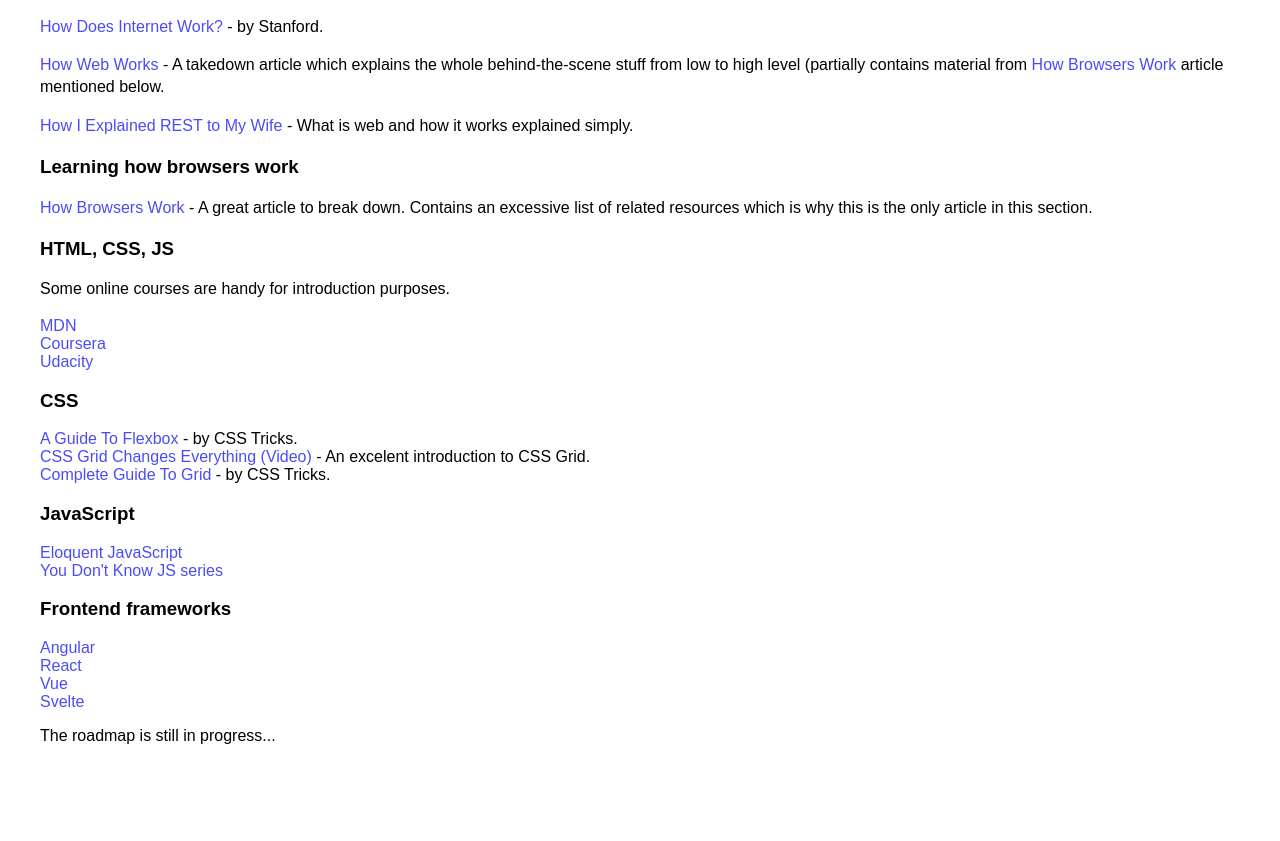
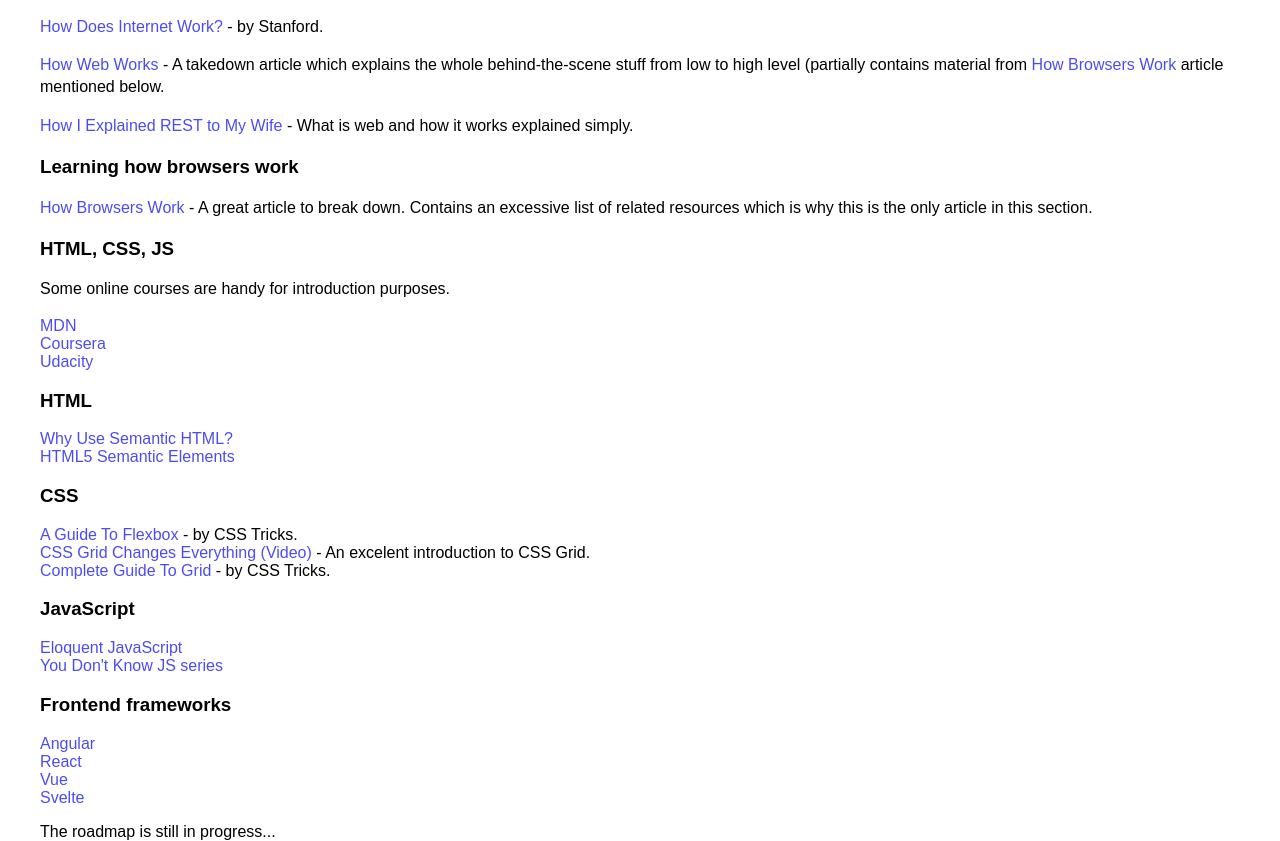
Before and after one commit to alexei-lutz/roadmap, a plain HTML site: page index.html in a window 1280 px wide. Shown: the part 105-946 px from the top of the page. Before the commit the page ends 850 px from the top, so only its background shows below. Drawn offline with Linux system fonts and the light colour scheme.

Commit message:
html topic added

```diff
--- a/index.html
+++ b/index.html
@@ -51,6 +51,14 @@
                 </ul>
             </div>
             <div class="topic">
+                <h3>HTML</h3>
+                <ul>
+                    <li><a href="https://www.lifewire.com/why-use-semantic-html-3468271">Why Use Semantic HTML?
+                    </a></li>
+                    <li><a href="https://www.w3schools.com/html/html5_semantic_elements.asp">HTML5 Semantic Elements</a></li>
+                </ul>
+            </div>
+            <div class="topic">
                     <h3>CSS</h3>
                     <ul>
                         <li><a href="https://css-tricks.com/snippets/css/a-guide-to-flexbox/">A Guide To Flexbox</a> - by CSS Tricks.</li>
```
